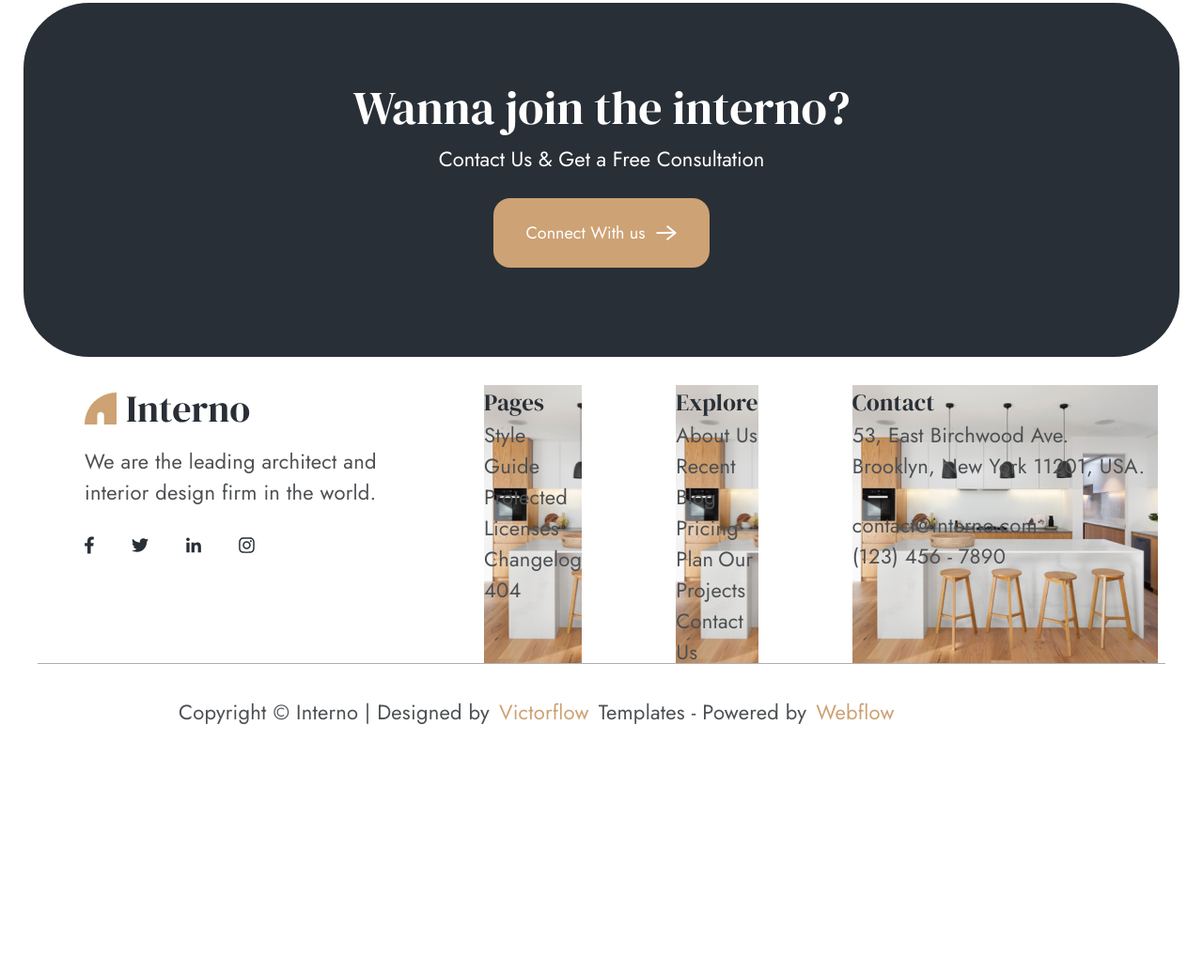
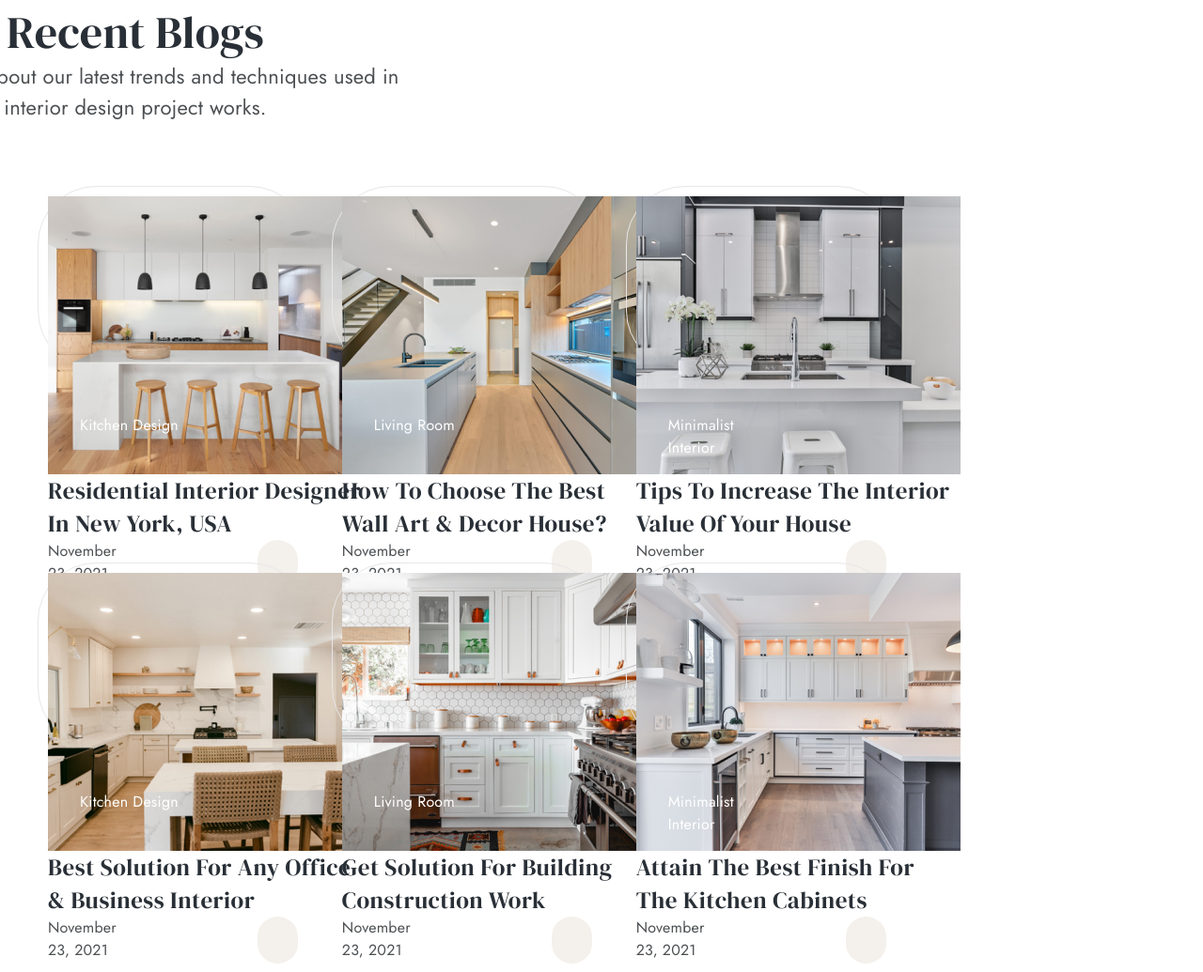
Before and after one commit to mary-grin/sigmas, a plain HTML site: page index.html in a window 1280 px wide. Shown: the part 5917-6952 px from the top of the page at 94% size. Before the commit the page ends 6692 px from the top, so only its background shows below. Drawn offline with Linux system fonts and the light colour scheme; files whose address does not match are found by name.

Commit message:
Update index.html

```diff
--- a/index.html
+++ b/index.html
@@ -236,6 +236,94 @@
                 </div>
             </div>
         </section>
+        <section class="section8">
+      <div class="div1">
+        <h1 class="div1__h1">Recent Blogs</h1>
+        <p class="div1__text">
+          Get updates about our latest trends and techniques used in interior
+          design project works.
+        </p>
+      </div>
+
+      <div class="container">
+        <div class="div">
+          <div class="miau">
+            <p class="p">Kitchen Design</p>
+          </div>
+          <p class="text1">Residential Interior Designer In New York, USA</p>
+          <div class="stretch">
+            <p class="text2">November 23, 2021</p>
+            <div class="arrow">
+              <img src="img/arrow.svg" alt="svg" class="tot" />
+            </div>
+          </div>
+        </div>
+
+        <div class="div">
+          <div class="miau1">
+            <p class="p">Living Room</p>
+          </div>
+          <p class="text1">How To Choose The Best Wall Art & Decor House?</p>
+          <div class="stretch">
+            <p class="text2">November 23, 2021</p>
+            <div class="arrow">
+              <img src="img/arrow.svg" alt="svg" class="tot" />
+            </div>
+          </div>
+        </div>
+
+        <div class="div">
+          <div class="miau2">
+            <p class="p">Minimalist Interior</p>
+          </div>
+          <p class="text1">Tips To Increase The Interior Value Of Your House</p>
+          <div class="stretch">
+            <p class="text2">November 23, 2021</p>
+            <div class="arrow">
+              <img src="img/arrow.svg" alt="svg" class="tot" />
+            </div>
+          </div>
+        </div>
+
+        <div class="div">
+          <div class="miau3">
+            <p class="p">Kitchen Design</p>
+          </div>
+          <p class="text1">Best Solution For Any Office & Business Interior</p>
+          <div class="stretch">
+            <p class="text2">November 23, 2021</p>
+            <div class="arrow">
+              <img src="img/arrow.svg" alt="svg" class="tot" />
+            </div>
+          </div>
+        </div>
+
+        <div class="div">
+          <div class="maiu4">
+            <p class="p">Living Room</p>
+          </div>
+          <p class="text1">Get Solution For Building Construction Work</p>
+          <div class="stretch">
+            <p class="text2">November 23, 2021</p>
+            <div class="arrow">
+              <img src="img/arrow.svg" alt="svg" class="tot" />
+            </div>
+          </div>
+        </div>
+
+        <div class="div">
+          <div class="miau5">
+            <p class="p">Minimalist Interior</p>
+          </div>
+          <p class="text1">Attain The Best Finish For The Kitchen Cabinets</p>
+          <div class="stretch">
+            <p class="text2">November 23, 2021</p>
+            <div class="arrow">
+              <img src="img/arrow.svg" alt="svg" class="tot" />
+            </div>
+          </div>
+        </div>
+      </section>
         <section class="form container" id="contact">
             <div class="form-content">
                 <h2>Wanna join the interno?</h2>
```
